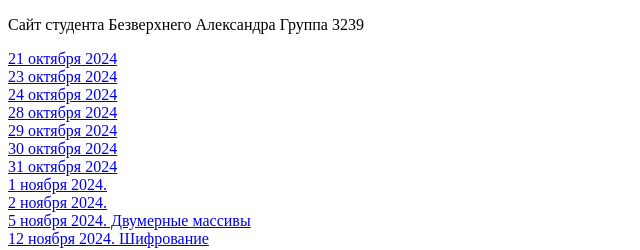
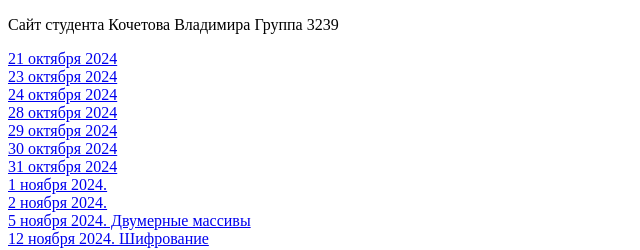
Before and after one commit to iseen18/iseen.github.io, a plain HTML site: page index.html in a window 1280 px wide. Shown: the full height of the page, 0-640 px from the left. Drawn offline with Linux system fonts and the light colour scheme.

Commit message:
index.html

```diff
--- a/index.html
+++ b/index.html
@@ -6,7 +6,7 @@
     <title>Document</title>
 </head>
 <body>
-    <p>Cайт студента Безверхнего Александра Группа 3239</p>
+    <p>Cайт студента Кочетова Владимира Группа 3239</p>
     <a href="21okt24.html">21 октября 2024</a>
     <br>
     <a href="23okt24.html">23 октября 2024</a>
```
